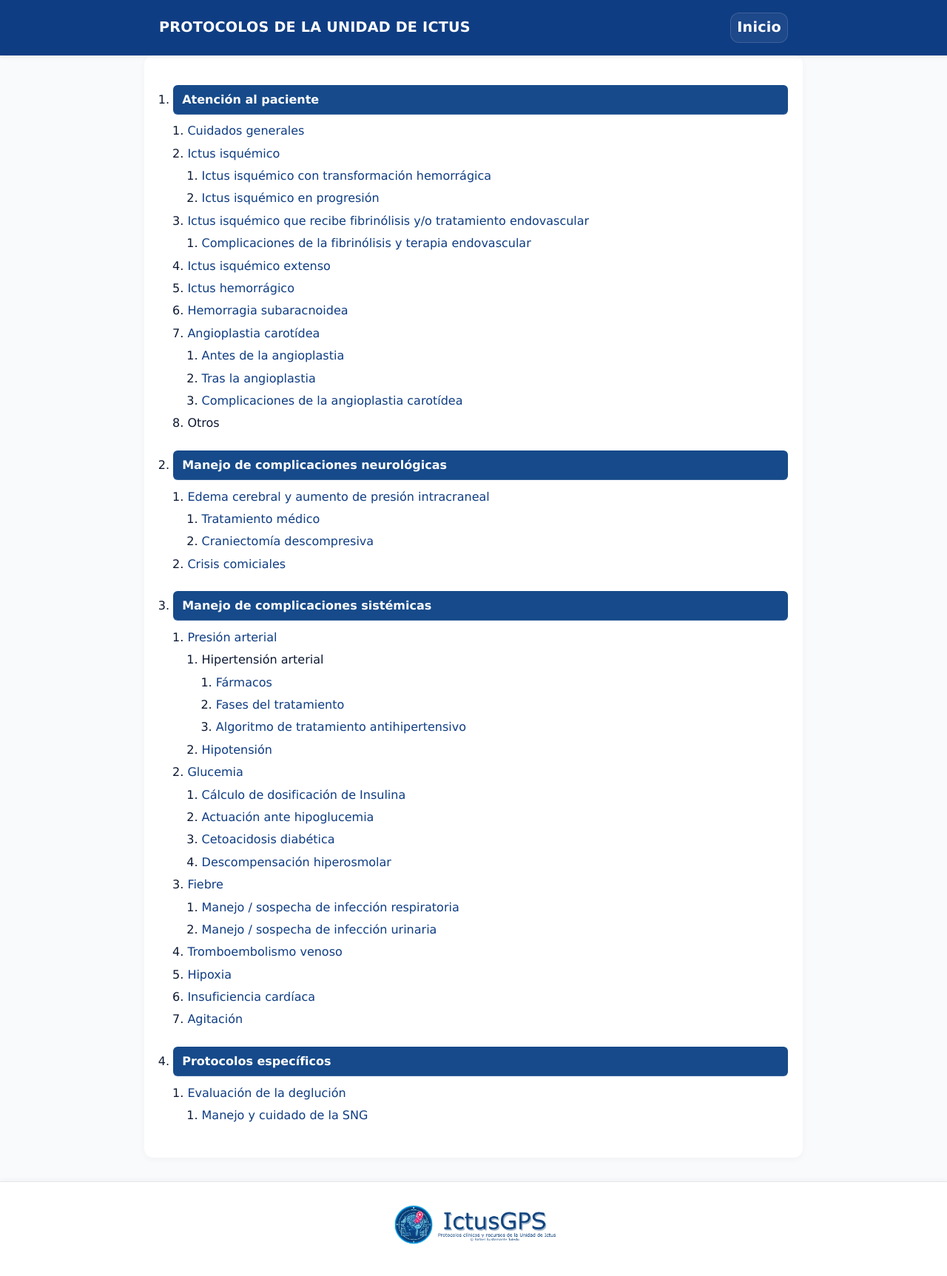
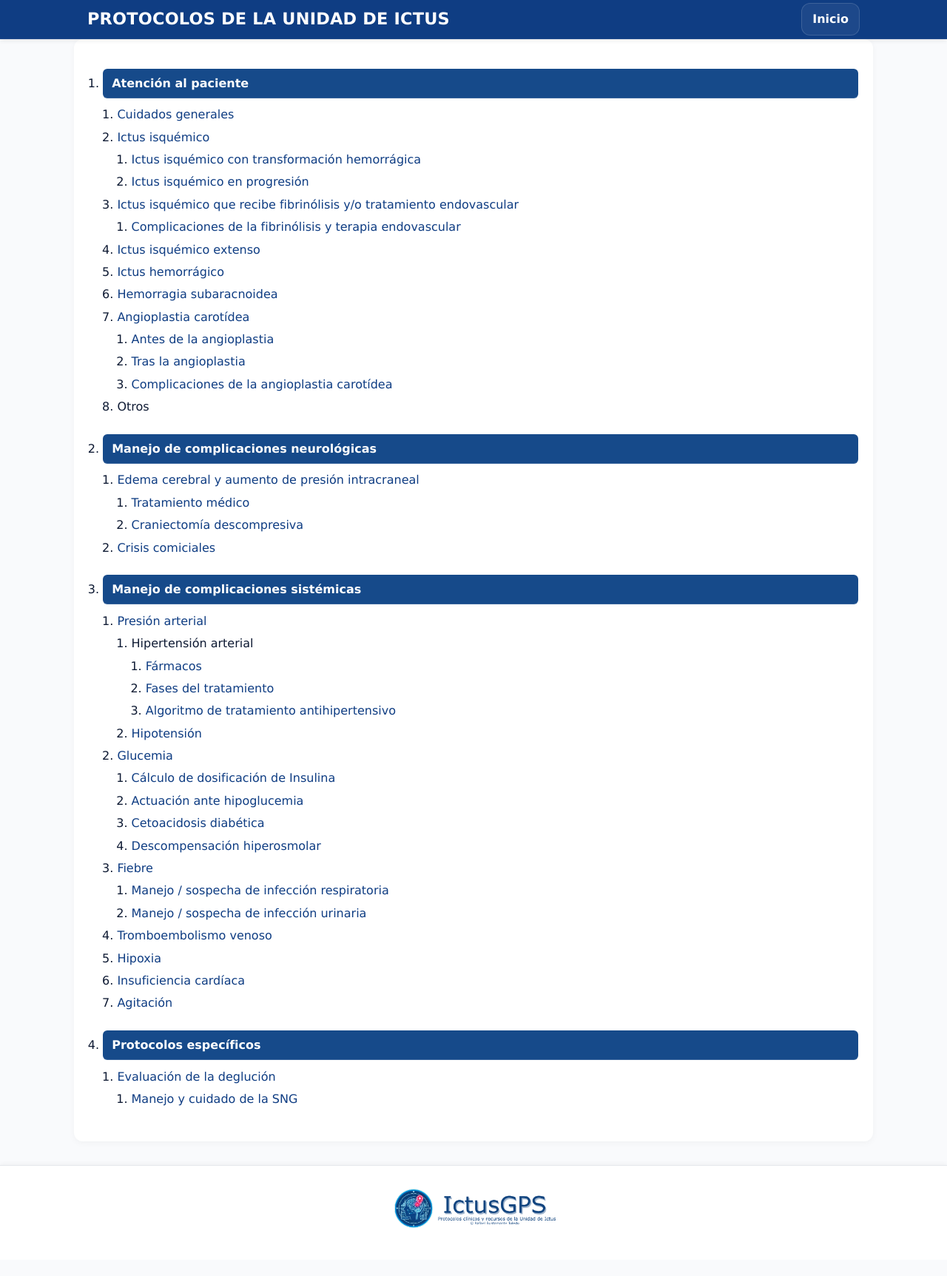
Before and after one commit to rbustamantet/IctusCare, a plain HTML site: page protocolos/index.html in a window 1280 px wide. Shown: the whole page at 74% size. After the commit the page ends 1703 px from the top, so only its background shows below. Drawn offline with Linux system fonts and the light colour scheme; files whose address does not match are found by name.

Commit message:
Add files via upload

```diff
--- a/protocolos/index.html
+++ b/protocolos/index.html
@@ -8,49 +8,92 @@
 <link rel="apple-touch-icon" sizes="180x180" href="../iconos/ictusgps.png">
 <link rel="shortcut icon" href="../iconos/ictusgps.png">
 <meta name="theme-color" content="#0f3d83">
-<title>Índice de Protocolos — Unidad de Ictus</title>
+<title>Protocolos de la Unidad de Ictus</title>
+
 <style>
+/* =========================================================
+   VARIABLES Y BASE
+========================================================= */
 :root{
   --bg:#f9fafc;
   --ink:#0e1a33;
-  --accent:#164a8a;         /* Azul cobalto principal */
-  --accent-light:#d7e3f8;   /* Azul claro */
-  --accent-dark:#0f3d83;    /* Azul más profundo */
+  --accent:#164a8a;
+  --accent-light:#d7e3f8;
+  --accent-dark:#0f3d83;
   --border:#e5e9f2;
+  --alert:#b30000;
+  --alert-bg:#fef3f2;
+  --alert-border:#f5c2c0;
 }
 
-html,body{
-  margin:0; padding:0;
-  background:var(--bg);
-  color:var(--ink);
-  font-family:Verdana, Geneva, Tahoma, sans-serif;
-  line-height:1.55;
-  -webkit-text-size-adjust:100%;
+*{box-sizing:border-box;margin:0;padding:0}
+html,body{height:100%}
+
+body{
+  font-family: Verdana, system-ui, -apple-system, Segoe UI, Roboto, Arial, "Noto Sans", sans-serif;
+  background: var(--bg);
+  color: var(--ink);
+  -webkit-font-smoothing: antialiased;
+  text-rendering: optimizeLegibility;
+  line-height:1.6;
 }
 
+.wrap{max-width:1080px; margin:0 auto; padding:24px}
+
+
+/* =========================================================
+   CABECERA
+========================================================= */
 header{
+  position:sticky;
+  top:0;
+  z-index:20;
+  backdrop-filter:blur(6px);
   background:var(--accent-dark);
+  border-bottom:1px solid rgba(255,255,255,.08);
+  box-shadow:0 2px 6px rgba(0,0,0,0.08);
   color:#fff;
-  text-align:center;
-  padding:1rem;
-  font-weight:800;
-  font-size:1.25rem;
-  letter-spacing:.2px;
-  box-shadow:0 2px 6px rgba(0,0,0,0.08);
-  position:sticky;top:0;z-index:10;
+}
+.bar{
+  display:flex;
+  align-items:center;
+  gap:12px;
+  padding:4px 18px;
+}
+.logo{
+  width:36px;
+  height:36px;
+  border-radius:10px;
+  display:grid;
+  place-items:center;
+  background:linear-gradient(160deg,#2a56a3,#1e3d77);
+  box-shadow:inset 0 0 0 1px rgba(255,255,255,.12);
+}
+.title{font-size:1.4rem;font-weight:700;letter-spacing:.2px;color:#fff;}
+.headcol{display:flex;flex-direction:column}
+.actions{margin-left:auto}
+.btn{
+  display:inline-flex;align-items:center;gap:8px;
+  padding:8px 14px;border-radius:12px;
+  border:1px solid rgba(255,255,255,.14);
+  background:rgba(255,255,255,.06);
+  color:white;text-decoration:none;font-weight:600;
+  transition:background .25s,border-color .25s;
+}
+.btn:hover{border-color:rgba(127,179,255,.35);background:#1c60c3;color:white;text-decoration:none;font-weight:600;
 }
 
+/* =========================================================
+   CUERPO PRINCIPAL
+========================================================= */
 main{
-  max-width:900px;
+  max-width:1080px;
   margin:0 auto;
   padding:1rem 1.25rem 2.5rem;
   background:#fff;
   border-radius:12px;
   box-shadow:0 2px 10px rgba(0,0,0,0.04);
 }
-
-ol,ul{padding-left:1.2rem; margin:0.25rem 0;}
-li{margin:0.25rem 0;}
 
 h2.section-title{
   background:var(--accent);
@@ -63,6 +106,14 @@ h2.section-title{
   box-shadow:inset 0 -1px 0 rgba(255,255,255,0.15);
 }
 
+ol,ul{
+  padding-left:1.2rem;
+  margin:0.25rem 0;
+}
+li{
+  margin:0.3rem 0;
+}
+
 a{
   color:var(--accent-dark);
   text-decoration:none;
@@ -73,9 +124,41 @@ a:hover,a:focus{
   text-shadow:0 0 1px var(--accent-light);
 }
 
+p{margin:0.75rem 0;text-align:justify;}
+strong,b{color:var(--accent-dark);}
+hr{
+  border:none;
+  border-top:1px solid var(--border);
+  margin:1.4rem 0;
+}
+
+/* =========================================================
+   PIE DE PÁGINA
+========================================================= */
+footer{
+  position:relative;
+  left:50%;
+  transform:translateX(-50%);
+  width:100vw;
+  margin:2rem 0 0;
+  padding:1.5rem 0;
+  border-top:1px solid #e5e7eb;
+  background:#ffffff;
+  text-align:center;
+  box-shadow:0 -2px 6px rgba(0,0,0,0.04);
+}
+footer img{
+  max-width:380px;
+  height:auto;
+  opacity:.96;
+}
+
+/* =========================================================
+   ADAPTABILIDAD
+========================================================= */
 @media (max-width:768px){
-  header{font-size:1.1rem; padding:.8rem;}
-  main{padding:0.8rem 1rem;}
+  header{font-size:1.05rem;padding:.8rem;}
+  main{padding:0.9rem 1rem;}
   li{font-size:0.95rem;}
 }
 @media (max-width:480px){
@@ -83,143 +166,12 @@ a:hover,a:focus{
   main{padding:0.8rem;}
   h2.section-title{font-size:0.95rem;}
 }
-
-/* Ajustes de visualización para WebView / Mobincube */
-body{
-  -webkit-tap-highlight-color:transparent;
-  overscroll-behavior-y:none;
-}
-</style>
-<style>
-:root{
-  --bg:#f9fafc;
-  --ink:#0e1a33;
-  --accent:#164a8a;
-  --accent-light:#d7e3f8;
-  --accent-dark:#0f3d83;
-  --border:#e5e9f2;
-  --alert:#b30000;
-  --alert-bg:#fef3f2;
-  --alert-border:#f5c2c0;
-}
-
-
-  .wrap{max-width:850px; margin:0 auto; padding:24px}
-
-html,body{
-  margin:0; padding:0;
-  background:var(--bg);
-  color:var(--ink);
-  font-family:Verdana, Geneva, Tahoma, sans-serif;
-  line-height:1.6;
-  -webkit-text-size-adjust:100%;
-}
-
-header{
-  background:var(--accent-dark);
-  color:#fff;
-  text-align:LEFT;
-  padding:1rem;
-  font-weight:800;
-  font-size:1.2rem;
-  box-shadow:0 2px 6px rgba(0,0,0,0.08);
-  position:sticky;top:0;z-index:10;
-}
-
-
-main{
-  max-width:850px;
-  margin:0 auto;
-  padding:1rem 1.25rem 2.5rem;
-  background:#fff;
-  border-radius:12px;
-  box-shadow:0 2px 10px rgba(0,0,0,0.04);
-}
-
-p{margin:0.75rem 0;text-align:justify;}
-a{color:var(--accent-dark);text-decoration:none;}
-a:hover{text-decoration:underline;color:var(--accent);}
-strong,b{color:var(--accent-dark);}
-h3{color:var(--accent-dark);margin-top:1.2rem;font-size:1.05rem;}
-ul{margin:0.6rem 0 0.6rem 1.2rem;}
-li{margin:0.3rem 0;}
-hr{border:none;border-top:1px solid var(--border);margin:1.4rem 0;}
-.highlight-red{color:var(--alert);font-weight:700;}
-
-.related{
-  margin-top:1.6rem;
-  background:var(--accent-light);
-  padding:1rem;
-  border-radius:8px;
-}
-.related h3{margin:0 0 .5rem 0;color:var(--accent-dark);font-size:1rem;}
-.related ol{margin:0;padding-left:1.2rem;}
-.related li{margin:0.25rem 0;}
-
-.alert{
-  text-align:center;
-  background:var(--alert-bg);
-  border:1px solid var(--alert-border);
-  border-radius:6px;
-  padding:0.8rem;
-  color:#800000;
-  font-weight:700;
-  margin-top:1rem;
-}
-.bar{display:flex; align-items:center; gap:12px; padding:1px 18px}
-
-  .title{font-weight:700; letter-spacing:.2px; font-size:1.2rem;}
-  .subtitle{font-size:.9rem; color:var(--muted)}
-  .headcol{display:flex; flex-direction:column}
-
-  .grid{
-    display:grid;
-    grid-template-columns: repeat(1, minmax(0,1fr));
-    gap:16px;
-    margin-top:22px;
-  }
-  @media (min-width:520px){ .grid{ grid-template-columns: repeat(2, minmax(0,1fr)); } }
-  @media (min-width:900px){ .grid{ grid-template-columns: repeat(3, minmax(0,1fr)); } }
-
-
-  .actions{margin-left:auto}
-  .btn{
-    display:inline-flex; align-items:center; gap:2px;
-    padding:4px 8px; border-radius:12px; text-decoration:none;
-    border:1px solid rgba(255,255,255,.14);
-    background: rgba(255,255,255,.06); color:white;
-  }
-  .btn:hover{ border-color: rgba(127,179,255,.35); background: #1c60c3; color:white;}
-.back-btn{
-  display:inline-block;
-  margin-top:1.5rem;
-  background:var(--accent-dark);
-  color:#fff;
-  text-decoration:none;
-  font-weight:700;
-  padding:0.6rem 1.2rem;
-  border-radius:8px;
-  transition:background .2s, transform .1s;
-  text-align:center;
-}
-.back-btn:hover{
-  background:#1c60c3;
-  color:#fff;
-  transform:translateY(-1px);
-}
-
-@media(max-width:768px){
-  header{font-size:1.05rem;}
-  main{padding:0.9rem 1rem;}
-  body{font-size:0.96rem;}
-}
 </style>
 </head>
 
 <body>
 <header>
   <div class="bar wrap">
-
     <div class="headcol">
       <div class="title">PROTOCOLOS DE LA UNIDAD DE ICTUS</div>
     </div>
@@ -228,6 +180,7 @@ hr{border:none;border-top:1px solid var(--border);margin:1.4rem 0;}
     </div>
   </div>
 </header>
+
 <main>
 <ol>
   <li><h2 class="section-title">Atención al paciente</h2></li>
@@ -303,24 +256,11 @@ hr{border:none;border-top:1px solid var(--border);margin:1.4rem 0;}
   </ol>
 </ol>
 </main>
-<footer style="
-    position:relative;
-    left:50%;
-    transform:translateX(-50%);
-    width:100vw;
-    margin:2rem 0 0 0;
-    padding:1.5rem 0;
-    border-top:1px solid #e5e7eb;
-    background:#ffffff;
-    text-align:center;
-    box-shadow:0 -2px 6px rgba(0,0,0,0.04);
-">
-      <img src="uibanner.png"
-         alt="Unidad de Ictus Málaga" style="max-width:380px;height:auto;opacity:.96;">
-  </a>
 
+<footer>
+  <img src="uibanner.png" alt="Unidad de Ictus Málaga">
 </footer>
+
 <script src="js/index.js"></script>
-
 </body>
 </html>
```
Lines whose indentation alone changed are shown as unchanged.
